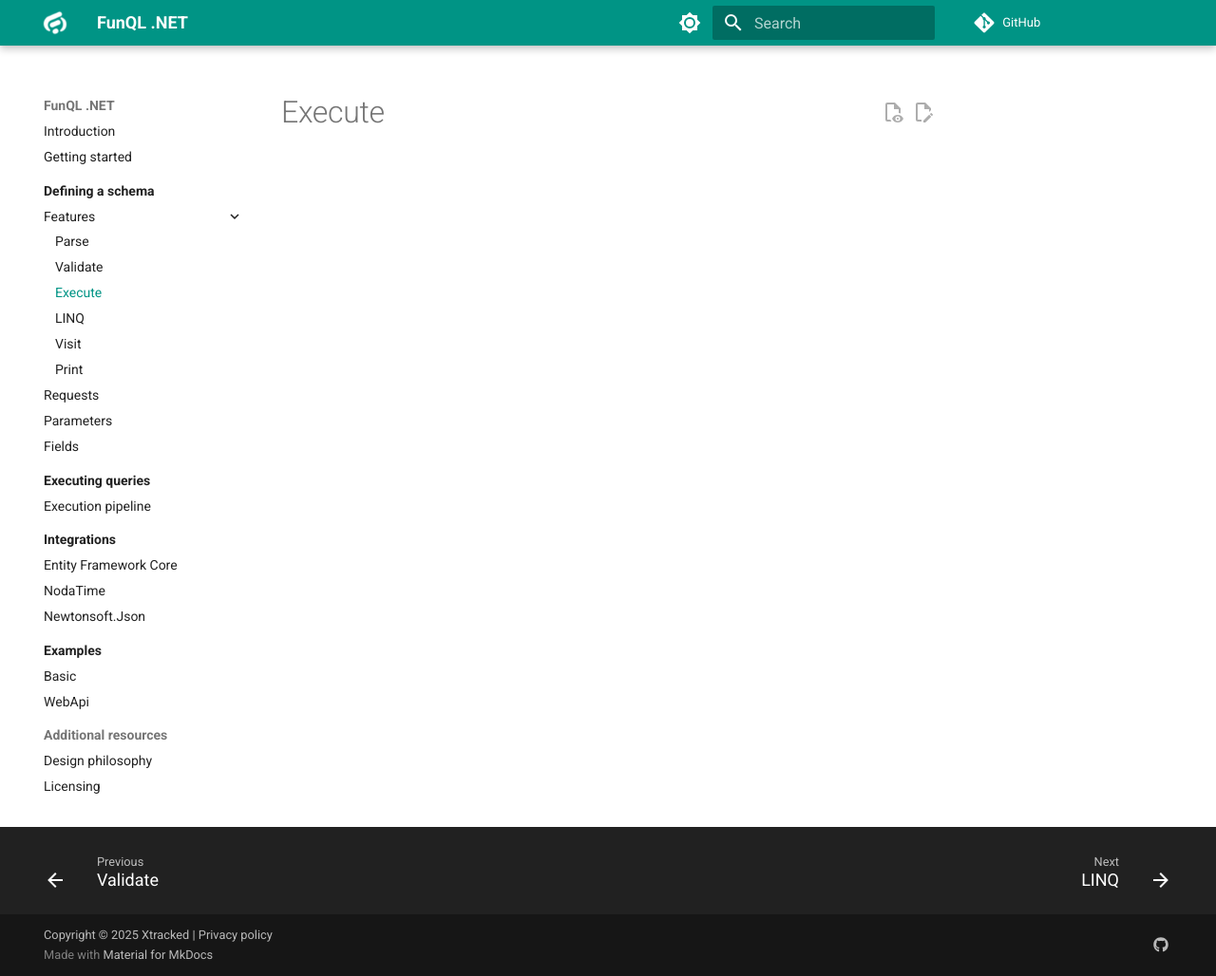
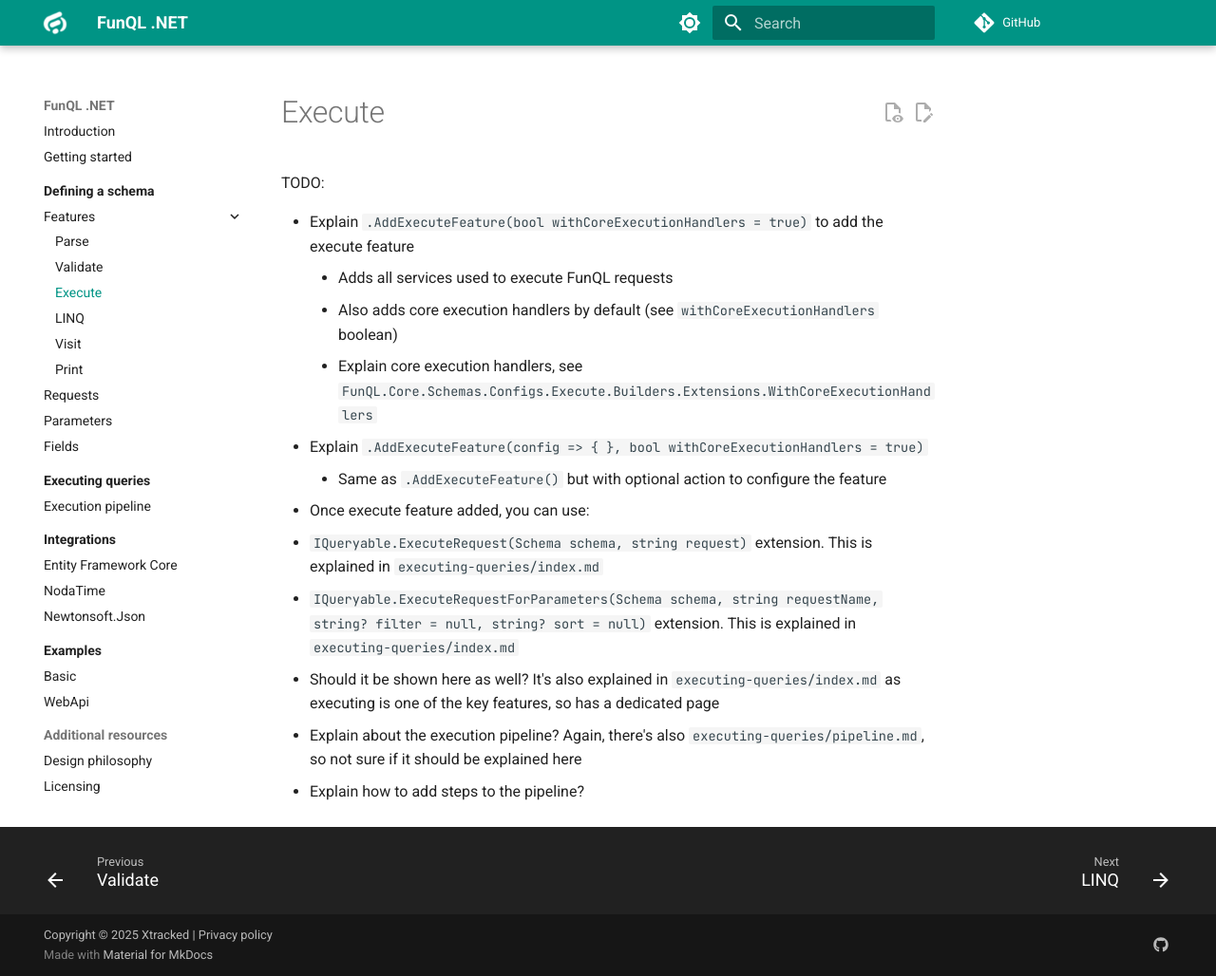
Before and after one commit to funql/funql-dotnet, an MkDocs documentation site: the page built from docs/defining-a-schema/features/execute.md, in a window 1280 px wide and 1028 px high. Shown: the whole window at 95% size. Built offline with MkDocs 1.6.1 and Material for MkDocs 9.7.7, drawn with Linux system fonts in a browser that asks for light colours; comment, search, counter and statistics services are not loaded.

Commit message:
Update execute.md

```diff
--- a/docs/defining-a-schema/features/execute.md
+++ b/docs/defining-a-schema/features/execute.md
@@ -1 +1,18 @@
 # Execute
+
+TODO:
+
+- Explain `.AddExecuteFeature(bool withCoreExecutionHandlers = true)` to add the execute feature
+    - Adds all services used to execute FunQL requests
+    - Also adds core execution handlers by default (see `withCoreExecutionHandlers` boolean)
+    - Explain core execution handlers, see `FunQL.Core.Schemas.Configs.Execute.Builders.Extensions.WithCoreExecutionHandlers`
+- Explain `.AddExecuteFeature(config => { }, bool withCoreExecutionHandlers = true)`
+    - Same as `.AddExecuteFeature()` but with optional action to configure the feature
+- Once execute feature added, you can use:
+  - `IQueryable.ExecuteRequest(Schema schema, string request)` extension. This is explained in `executing-queries/index.md`
+  - `IQueryable.ExecuteRequestForParameters(Schema schema, string requestName, string? filter = null, string? sort = null)`
+  extension. This is explained in `executing-queries/index.md`
+  - Should it be shown here as well? It's also explained in `executing-queries/index.md` as executing is one of the key
+  features, so has a dedicated page
+- Explain about the execution pipeline? Again, there's also `executing-queries/pipeline.md`, so not sure if it should be explained here
+- Explain how to add steps to the pipeline?
```
